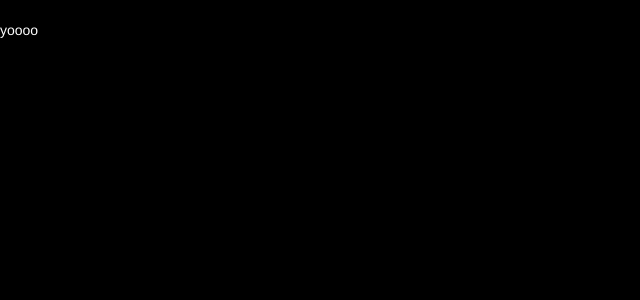
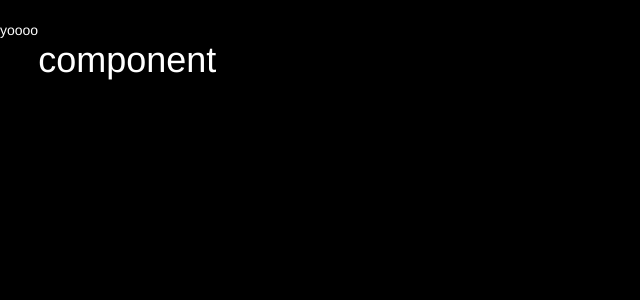
Before and after one commit to nairdesigns/wagon-cities, a React app: page / in a window 1280 px wide. Shown: the top 300 px of the page, without its empty margins (0-640 px from the left). Built offline with nearby package versions, Linux system fonts and the light colour scheme.

Commit message:
class extends working, just had to remove curly brackets in app.js

```diff
--- a/src/components/app.jsx
+++ b/src/components/app.jsx
@@ -1,4 +1,5 @@
 import React from "react";
+import CityList from "../containers/city_list";
 
 const cities = [
   { name: "Paris", address: "16 Villa Gaudelet, 75011 Paris", slug: "paris" },
@@ -11,6 +12,11 @@ const cities = [
 ];
 
 const App = () => {
-  return <div className="app">yoooo{/* <CityList cities={cities/} /> */}</div>;
+  return (
+    <div className="app">
+      yoooo
+      <CityList />
+    </div>
+  );
 };
 export default App;
--- a/src/containers/city_list.jsx
+++ b/src/containers/city_list.jsx
@@ -0,0 +1,13 @@
+import React, { Component } from "react";
+// import { connect } from "react-redux";
+// import { bindActionCreators } from "redux";
+
+// import City from "../containers/city";
+
+class CityList extends Component {
+  render() {
+    return <h1>component</h1>;
+  }
+}
+
+export default CityList;
```
